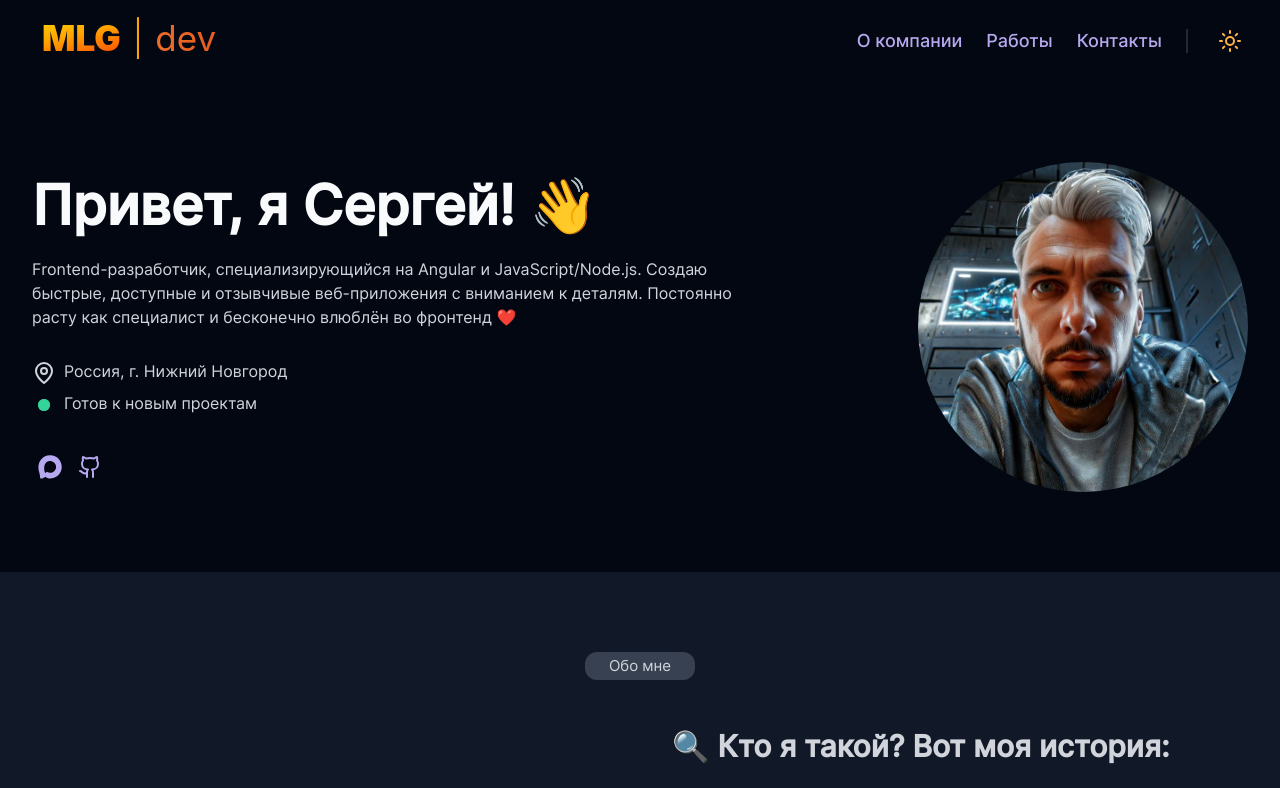
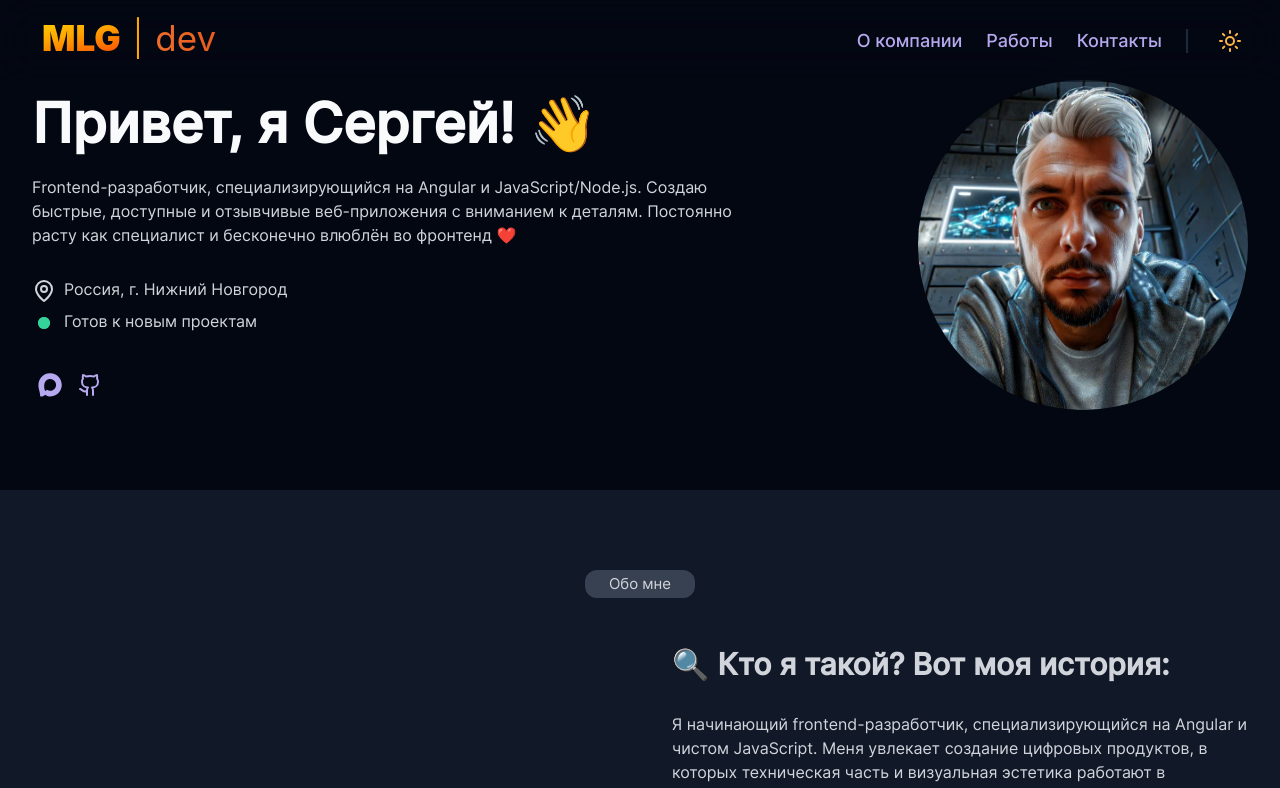
Before and after one commit to SergeyMalyuga/mlg-dev, an Angular app: page / in a window 1280 px wide. Shown: the top 788 px of the page. Built offline with nearby package versions, Linux system fonts and the light colour scheme.

Commit message:
feat(header.component): зафиксировать позицию
- установить position: fixed

```diff
--- a/src/app/features/header/header.component.scss
+++ b/src/app/features/header/header.component.scss
@@ -3,6 +3,13 @@
 
 .header-main {
   padding: 16px 0;
+  position: fixed;
+  top: 0;
+  left: 0;
+  width: 100%;
+  background-color: rgb(var(--gray-default / 0.5));
+  backdrop-filter: blur(20px);
+  z-index: 10;
 
   &__link {
     &-logo {
```
